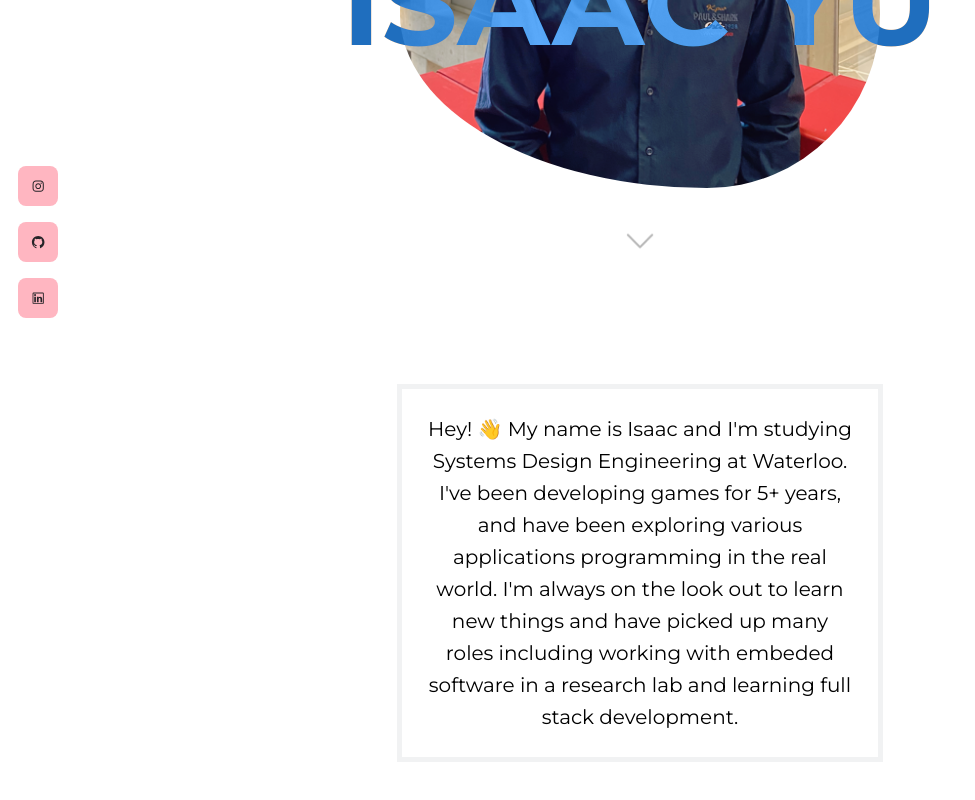
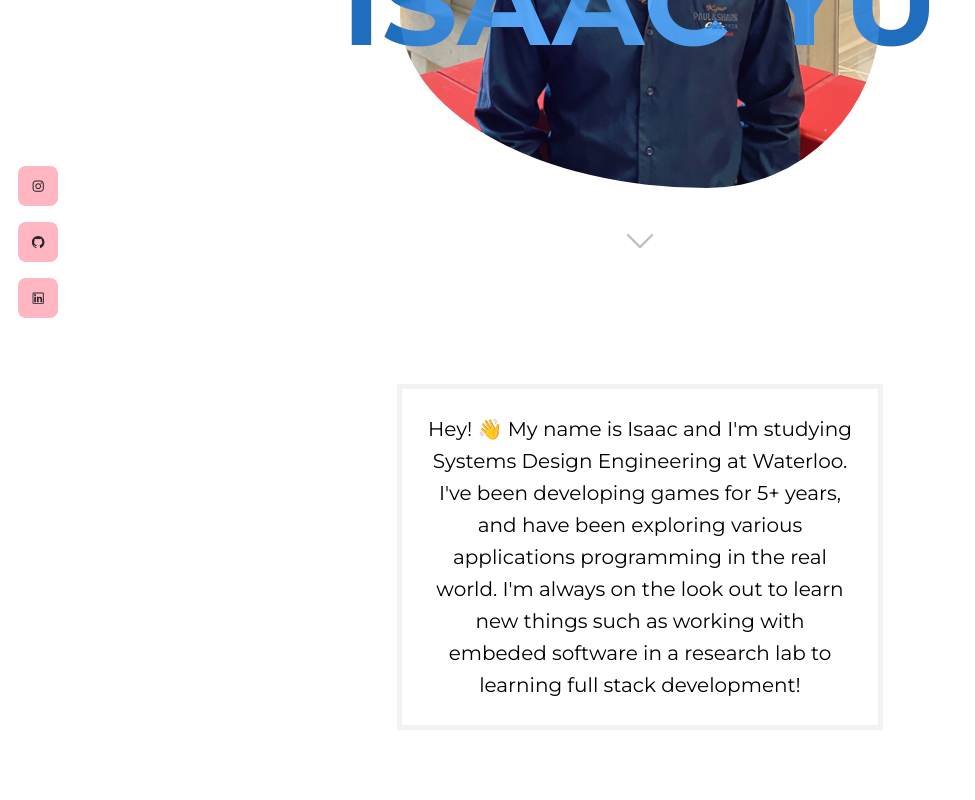
Before and after one commit to IsaacYu15/portfoliowebsite, a React (Create React App) app: page / in a window 1280 px wide. Shown: the part 372-1172 px from the top of the page, without its empty margins (0-975 px from the left). Built offline with nearby package versions, Linux system fonts and the light colour scheme.

Commit message:
fix: grammar

```diff
--- a/src/sections/header/Header.jsx
+++ b/src/sections/header/Header.jsx
@@ -36,8 +36,8 @@ const Header = () => {
       <div className="container bio__container  ">
           <p>Hey! 👋 My name is Isaac and I'm studying Systems Design Engineering at Waterloo. I've been developing games for
             5+ years, and have been exploring various applications programming in the real world. I'm always on the look out to learn new things
-            and have picked up many roles including working with embeded software in a research lab and learning
-            full stack development. </p>
+            such as working with embeded software in a research lab to learning
+            full stack development! </p>
       </div>
 
     </header>
```
